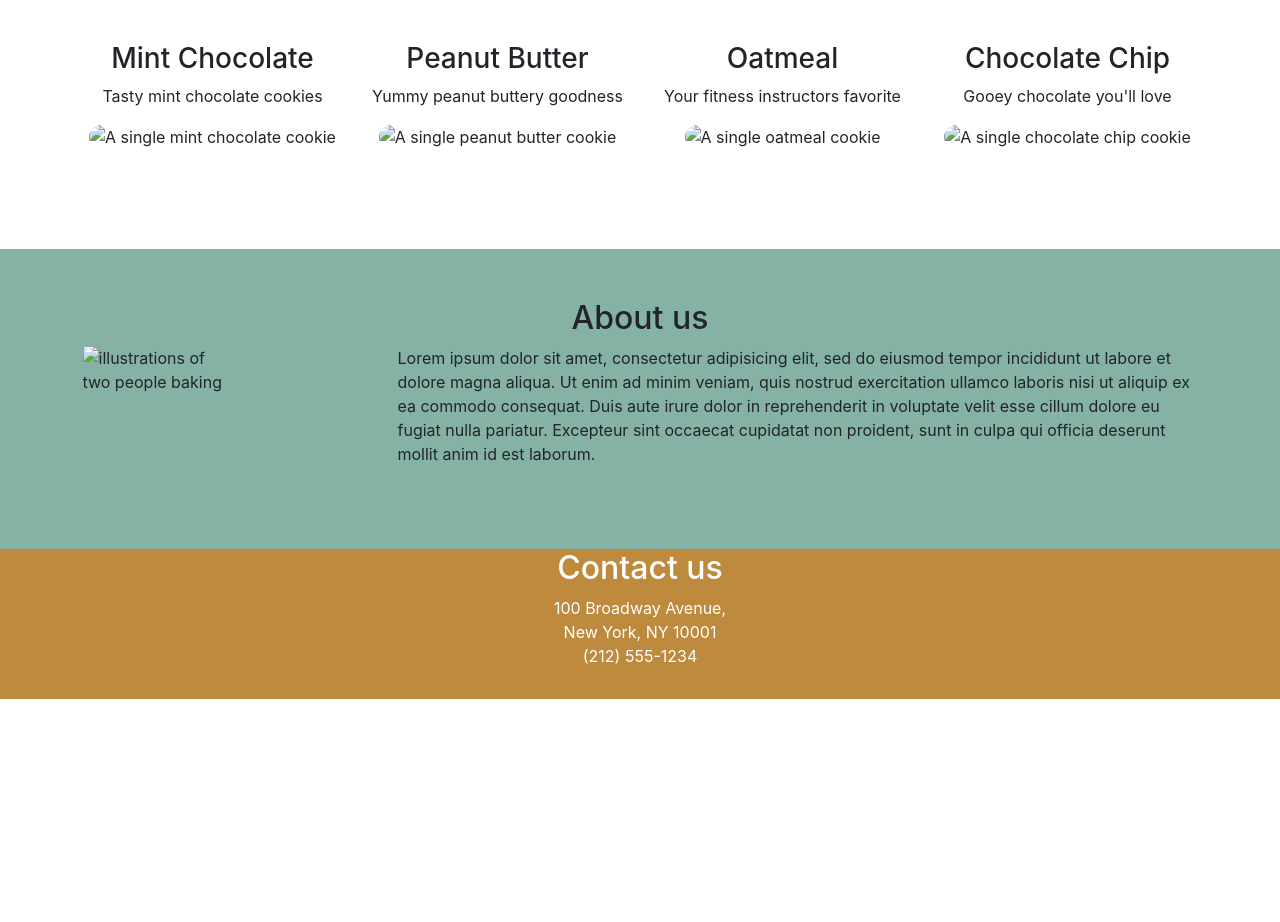
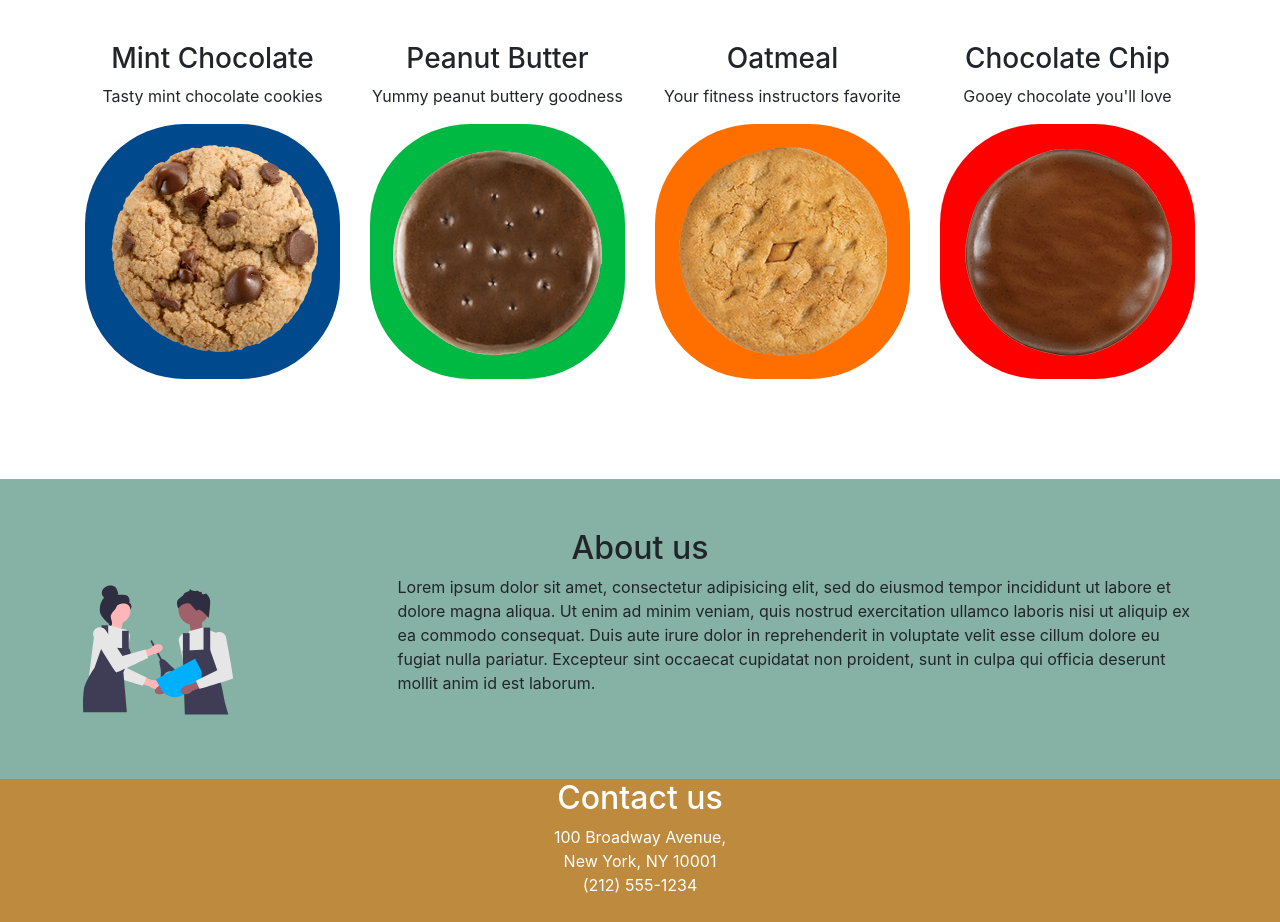
Before and after one commit to AnuAR4/web_lab3, a plain HTML site: page index.html in a window 1280 px wide. Shown: the part 540-1462 px from the top of the page. Before the commit the page ends 1239 px from the top, so only its background shows below. Drawn offline with nearby package versions, Linux system fonts and the light colour scheme; files whose address does not match are found by name.

Commit message:
Update index.html

```diff
--- a/index.html
+++ b/index.html
@@ -27,24 +27,24 @@
               <div class="col">
                 <h3>Mint Chocolate</h3>
                 <p>Tasty mint chocolate cookies</p>
-                <img src="images/cookie1.png" alt="A single mint chocolate cookie" class="round" />
+                <img src="cookie1.png" alt="A single mint chocolate cookie" class="round" />
 
               </div>
               <div class="col">
                 <h3>Peanut Butter</h3>
                 <p>Yummy peanut buttery goodness</p>
-                <img src="images/cookie2.png" alt="A single peanut butter cookie" class="round" />
+                <img src="cookie2.png" alt="A single peanut butter cookie" class="round" />
 
               </div>
               <div class="col">
                 <h3>Oatmeal</h3>
             <p>Your fitness instructors favorite</p>
-            <img src="images/cookie3.png" alt="A single oatmeal cookie" class="round" />
+            <img src="cookie3.png" alt="A single oatmeal cookie" class="round" />
              </div>
             <div class="col">
              <h3>Chocolate Chip</h3>
             <p>Gooey chocolate you'll love</p>
-            <img src="images/cookie4.png" alt="A single chocolate chip cookie" class="round" />
+            <img src="cookie4.png" alt="A single chocolate chip cookie" class="round" />
             </div>
 
               </div>
@@ -57,7 +57,7 @@
 
       <h2>About us</h2>
       <div class="info_div">
-      <img src="images/bakers.svg" alt="illustrations of two people baking" height="150px" width="150px" />
+      <img src="bakers.svg" alt="illustrations of two people baking" height="150px" width="150px" />
       <div class="info_text">
         Lorem ipsum dolor sit amet, consectetur adipisicing elit, sed do eiusmod
         tempor incididunt ut labore et dolore magna aliqua. Ut enim ad minim
```
